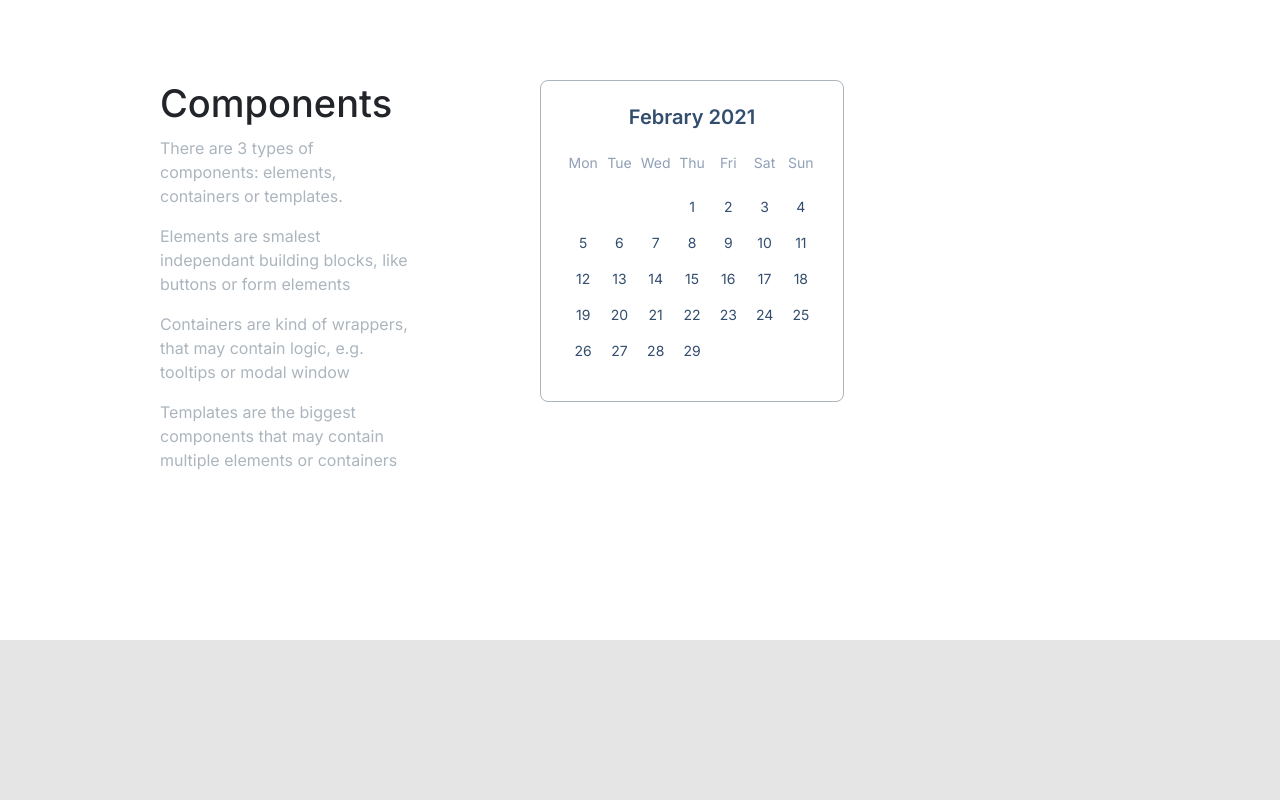
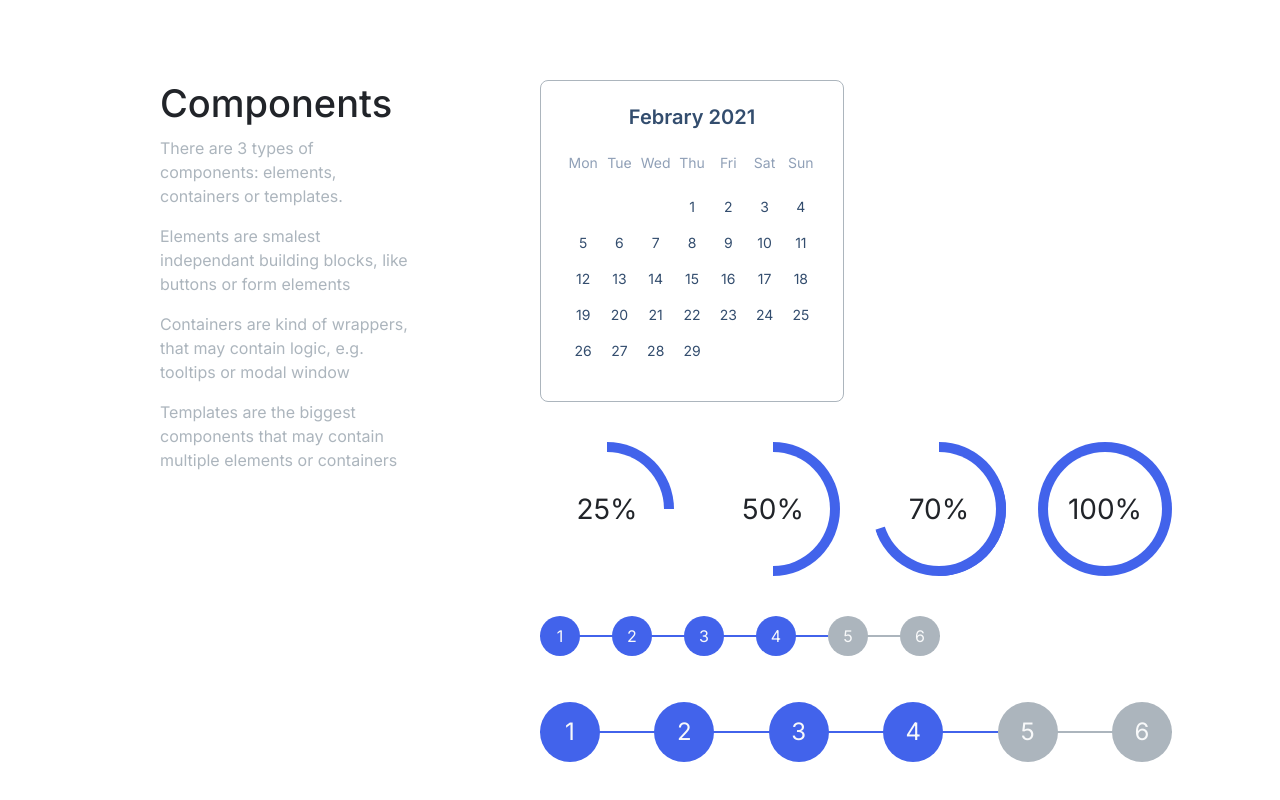
Before and after one commit to KrHEF/eg-html-css, a website: page src/html/index.html in a window 1280 px wide. Shown: the part 6154-6954 px from the top of the page. Before the commit the page ends 6794 px from the top, so only its background shows below. Drawn offline with nearby package versions, Linux system fonts and the light colour scheme; files that its build step writes are made by us from their sources.

Commit message:
Add progress bar and step counter

```diff
--- a/src/html/index.html
+++ b/src/html/index.html
@@ -1214,19 +1214,57 @@
                                     <label for="startDay31"></label>
                                     <input type="radio" name="endInteval" id="endDay31" class="end calendar-days__31" value="31" />
                                     <label for="endDay31"></label>
-
-                                    <!-- <input style="display: inline-block;" type="radio" name="startInteval" id="startDayNone" value="0" />
-                                    <input style="display: inline-block;" type="radio" name="endInteval" id="endDayNone" value="0" />
-                                    <label for="endDayNone"><label for="startabel></label>-->
                                 </form>
                             </div>
 
                         </div>
-                        <div class="style-guide-block__section">
-
+                        <div class="style-guide-block__section style-guide-block__section--diagram">
+                            <div class="style-guide-block__line">
+                                <div class="style-guide-block__line-element">
+                                    <div class="progress" style="--value: 25; --size: 134px">
+                                        <div class="panel"></div>
+                                        <span></span>
+                                    </div>
+                                </div>
+                                <div class="style-guide-block__line-element">
+                                    <div class="progress" style="--value: 50; --size: 134px">
+                                        <div class="panel"></div>
+                                        <span></span>
+                                    </div>
+                                </div>
+                                <div class="style-guide-block__line-element">
+                                    <div class="progress" style="--value: 70; --size: 134px">
+                                        <div class="panel"></div>
+                                        <span></span>
+                                    </div>
+                                </div>
+                                <div class="style-guide-block__line-element">
+                                    <div class="progress" style="--value: 100; --size: 134px">
+                                        <div class="panel"></div>
+                                        <span></span>
+                                    </div>
+                                </div>
+                            </div>
                         </div>
                         <div class="style-guide-block__section">
-
+                            <ol class="step-counter">
+                                <li class="step-counter__item"></li>
+                                <li class="step-counter__item"></li>
+                                <li class="step-counter__item"></li>
+                                <li class="step-counter__item step-counter__item--current"></li>
+                                <li class="step-counter__item"></li>
+                                <li class="step-counter__item"></li>
+                            </ol>
+                        </div>
+                        <div class="style-guide-block__section">
+                            <ol class="step-counter step-counter--wide" style="--size: 6rem">
+                                <li class="step-counter__item"></li>
+                                <li class="step-counter__item"></li>
+                                <li class="step-counter__item"></li>
+                                <li class="step-counter__item step-counter__item--current"></li>
+                                <li class="step-counter__item"></li>
+                                <li class="step-counter__item"></li>
+                            </ol>
                         </div>
                     </div>
                 </div>
--- /dev/null
+++ b/src/sass/elements/_progress.scss
@@ -0,0 +1,113 @@
+/*
+ * Progress.
+ * ========================================================================== */
+
+.progress {
+
+    @keyframes progress-front {
+
+        @for $step from 0 through 100 {
+            #{$step + '%'} { --step: calc(var(--value) * #{$step / 100}); }
+        }
+    }
+
+    @keyframes progress-back {
+
+        @for $step from 100 through 0 {
+            #{100 - $step + '%'} { --step: calc(var(--value) * #{$step / 100}); }
+        }
+    }
+
+    --size: 10rem;
+    --step: var(--value);
+    --border-size: calc(var(--size) / 134 * 10);
+    --duration-full-circle: 1s;
+    --duration-front: calc(var(--duration-full-circle) / 100 * var(--value));
+    --duration-back: calc(0.5s / 100 * var(--value));
+    font-size: calc(var(--size) / 134 * 28);
+    display: flex;
+    align-items: center;
+    justify-content: center;
+    height: var(--size);
+    width: var(--size);
+    overflow: hidden;
+    position: relative;
+    animation: progress-front var(--duration-front) ease 0s forwards;
+
+    &::before {
+        content: '';
+        background: #fff;
+        display: block;
+        position: absolute;
+        left: 0;
+        height: 100% ;
+        width: 50%;
+        opacity: calc(50 - var(--step));
+        z-index: 6;
+    }
+
+    &:hover {
+        animation: progress-back var(--duration-back) ease 0s forwards;
+    }
+
+    .panel {
+        border-radius: 50%;
+        position: absolute;
+        left: 0;
+        top: 0;
+        bottom: 0;
+        right: 0;
+        overflow: hidden;
+        z-index: 5;
+
+        &::before {
+            content: '';
+            display: block;
+            background-color: getColor('blue');
+            left: 0;
+            height: 100%;
+            top: 0;
+            width: 50%;
+            position: absolute;
+            transform-origin: 100% 50%;
+            transform: rotate(calc(var(--step) * 3.6deg));
+            z-index: 6;
+        }
+
+        &::after {
+            content: '';
+            display: block;
+            background-color: getColor('blue');
+            right: 0;
+            height: 100%;
+            top: 0;
+            width: 50%;
+            position: absolute;
+            opacity: calc(var(--step) - 50);
+            z-index: 7;
+        }
+
+    }
+
+
+    span {
+        background-color: #fff;
+        border-radius: 50%;
+        display: flex;
+        align-items: center;
+        justify-content: center;
+        height: calc(100% - var(--border-size) * 2);
+        width: calc(100% - var(--border-size) * 2);
+        position: absolute;
+        z-index: 11;
+
+        &::before {
+            counter-reset: value var(--value);
+            content: counter(value);
+        }
+
+        &::after {
+            content: '%';
+        }
+    }
+}
--- /dev/null
+++ b/src/sass/elements/_step-counter.scss
@@ -0,0 +1,78 @@
+/*
+ * Step counter.
+ * ========================================================================== */
+
+
+.step-counter {
+    --size: 4rem;
+    --gap: calc(var(--size) / 4 * 3.2);
+
+    color: getColor('gray1');
+    font-size: calc(var(--size) / 4 * 1.6);
+    display: inline-flex;
+    flex-flow: row nowrap;
+    align-items: flex-start;
+    justify-content: flex-start;
+    position: relative;
+    counter-reset: step;
+    overflow: hidden;
+
+    &__item {
+        height: var(--size);
+        width: var(--size);
+        position: relative;
+
+        &::before {
+            content: '';
+            background-color: getColor('blue');
+            display: block;
+            height: 2px;
+            width: calc(var(--gap) + var(--size));
+            position: absolute;
+            top: calc(50% - 1px);
+            left: 0;
+        }
+
+        &::after {
+            content: counter(step);
+            background-color: getColor('blue');
+            border-radius: 50%;
+            counter-increment: step;
+            display: flex;
+            align-items: center;
+            justify-content: center;
+            position: absolute;
+            bottom: 0;
+            left:0;
+            right: 0;
+            top: 0;
+            z-index: 99;
+        }
+
+        & + & {
+            margin-left: var(--gap);
+
+        }
+
+        &--current ~ & {
+
+            &::before,
+            &::after {
+                    background-color: getColor('gray3');
+            }
+        }
+    }
+
+    &--wide {
+        justify-content: space-between;
+        width: 100%;
+    }
+
+    &--wide &__item::before {
+        width: 9999px;
+    }
+
+    &--wide &__item  + &__item{
+        margin-left: 2px;
+    }
+}
--- a/src/sass/style.scss
+++ b/src/sass/style.scss
@@ -18,3 +18,5 @@
 @import './elements/icon';
 
 @import './elements/calendar';
+@import './elements/progress';
+@import './elements/step-counter';
```
